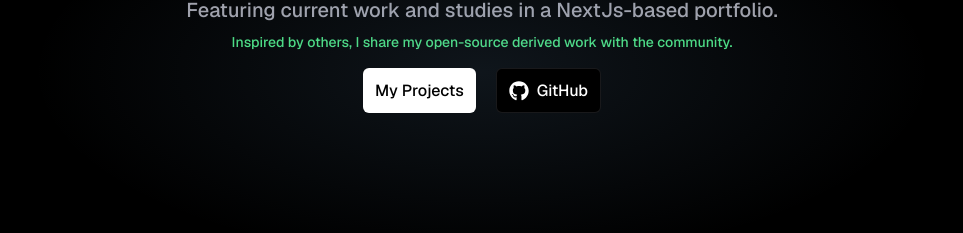
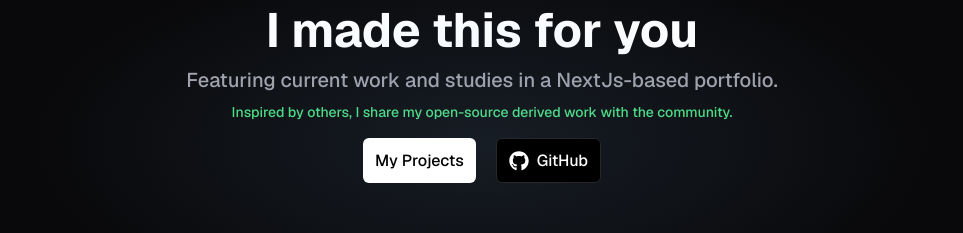
Before and after one commit to ParsaProg/portfolio, a Next.js app: page / in a window 1280 px wide. Shown: the part 156-389 px from the top of the page, without its empty margins (158-1121 px from the left). Built offline with nearby package versions, Linux system fonts and the light colour scheme.

Commit message:
change the main image of self in home page

```diff
--- a/app/layout.tsx
+++ b/app/layout.tsx
@@ -18,7 +18,7 @@ export default function RootLayout({
 }>) {
   return (
     <html lang="en">
-      <body style={{background: "black"}} className={geist.className}>
+      <body style={{background: "#09090B"}} className={geist.className}>
         <NavBar />
         {children}
         <Footer />
--- a/app/page.tsx
+++ b/app/page.tsx
@@ -11,7 +11,7 @@ export default function Home() {
   const [imageIndex, setImageIndex] = useState(0);
   useTitle("Home | ParsaShaabani");
   return (
-    <div className="mt-[80px] m-auto text-white">
+    <div className="mt-[150px] m-auto text-white">
       <section className="z-50">
         <h1 className="z-50 font-bold text-[3rem] text-center">
           I made this for you
@@ -32,7 +32,7 @@ export default function Home() {
           <a
             href="https://github.com/ParsaProg"
             target="_blank"
-            className="z-50 cursor-pointer hover:bg-[#27272A] border-[1.6px] border-[#27272aa5] transition-all duration-200 bg-black px-3 h-[45px] mt-4 rounded-md text-md font-[500] text-center flex items-center justify-center gap-x-2"
+            className="z-50 cursor-pointer hover:bg-[#27272A] border-[1.5px] border-[#27272a] transition-all duration-200 bg-black px-3 h-[45px] mt-4 rounded-md text-md font-[500] text-center flex items-center justify-center gap-x-2"
           >
             <FaGithub size={20} />
             GitHub
@@ -47,7 +47,7 @@ export default function Home() {
         </h1>
         <section className=" w-full flex items-start justify-start gap-x-[50px] mt-10 text-justify">
           <p>
-            I&apos;m
+            I&apos;m {" "}
             <strong className="font-bold underline cursor-pointer">
                Parsa Shaabani
             </strong>
@@ -67,7 +67,7 @@ export default function Home() {
             Blender and related services, aiming to improve both the user and
             developer experience.
           </p>
-          <div className="relative w-[400rem] h-[600px] rounded-lg">
+          <div className="relative w-[400rem] h-[550px] rounded-lg">
             <AnimatePresence>
               {imageIndex === 0 && (
                 <motion.img
@@ -78,10 +78,10 @@ export default function Home() {
                     transition: { duration: 0.3, ease: "easeInOut" },
                   }}
                   transition={{ duration: 0.3, ease: "easeInOut" }}
-                  className="absolute w-full h-[600px] rounded-lg"
+                  className="absolute w-full h-[550px] rounded-lg"
                   alt="parsashaabani"
                   src={
-                    "https://hellob.art/_app/immutable/assets/root-me.ACEQWjWY.jpg"
+                    "https://github.com/ParsaProg/tecama_images/blob/main/photo_2025-02-17_21-51-13.jpg?raw=true"
                   }
                 />
               )}
@@ -97,7 +97,7 @@ export default function Home() {
                     transition: { duration: 0.3, ease: "easeInOut" },
                   }}
                   transition={{ duration: 0.3, ease: "easeInOut" }}
-                  className="absolute w-full h-[600px] rounded-lg"
+                  className="absolute w-full h-[550px] rounded-lg"
                   alt="cat"
                   src={
                     "https://hellob.art/_app/immutable/assets/root-cat.cS8tIn5J.jpg"
--- a/components/site/navbar.tsx
+++ b/components/site/navbar.tsx
@@ -34,7 +34,7 @@ export default function NavBar() {
     setThemeDialog((prev) => !prev); // Always toggle the state
   };
   return (
-    <div className="w-full fixed z-[999] top-0  border-b-[0.5px] bg-[#0000009f] border-b-neutral-800 text-white" style={{
+    <div className="w-full fixed z-[999] top-0  border-b-[0.5px] bg-[#09090ba1] border-b-neutral-800 text-white" style={{
       backdropFilter: "blur(8px)",
     }}>
       <div className="w-[80%] py-[10px] m-auto flex items-center justify-between">
```
